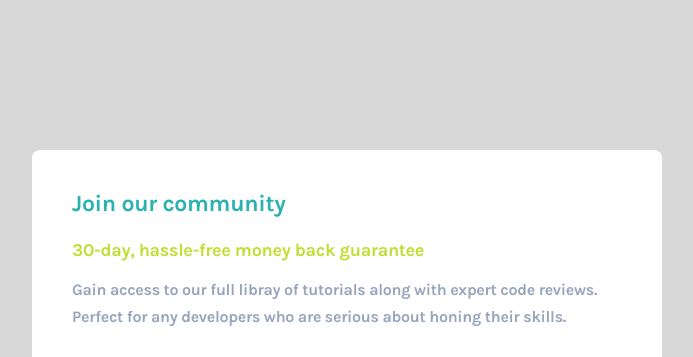
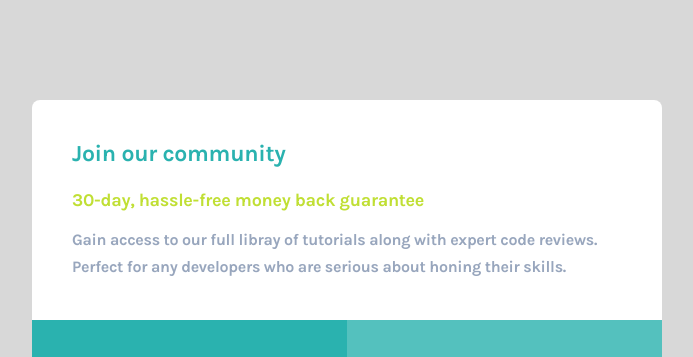
Before and after one commit to kyla42/Single-price-grid-component, a plain HTML site: page index.html in a window 1280 px wide. Shown: the top 357 px of the page, without its empty margins (293-986 px from the left). Drawn offline with Linux system fonts and the light colour scheme.

Commit message:
Update style.css

```diff
--- a/style.css
+++ b/style.css
@@ -29,7 +29,7 @@ body {
 .container {
     width: 63rem;
     height: auto;
-    margin: 15rem;
+    margin: 10rem;
     display: grid;
     grid-template-rows: auto 1fr;
     background-color: white;
```
